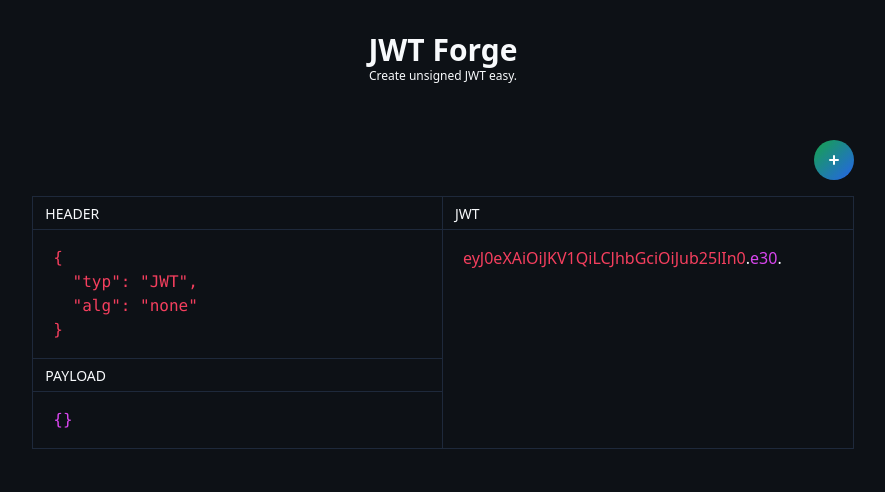
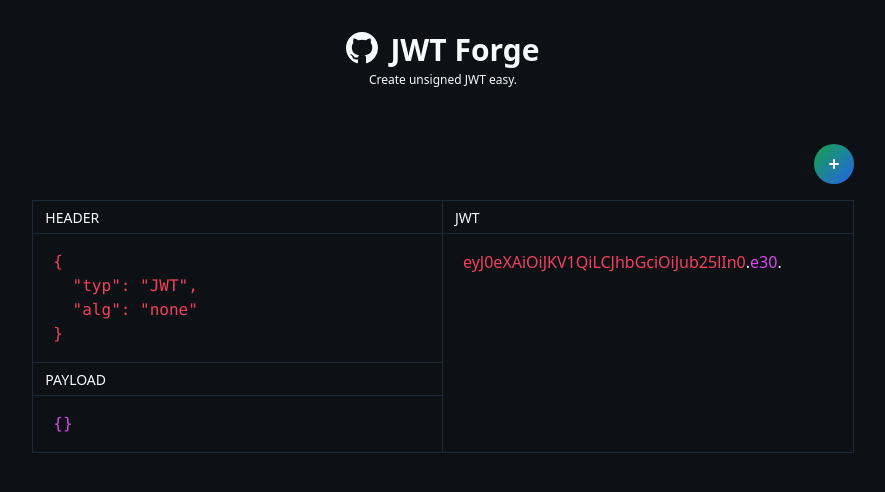
Before and after one commit to hoto/jwt-forge, a Next.js app: page / in a window 1280 px wide. Shown: the top 492 px of the page, without its empty margins (197-1082 px from the left). Built offline with nearby package versions, Linux system fonts and the light colour scheme.

Commit message:
Add GH logo

```diff
--- a/pages/index.tsx
+++ b/pages/index.tsx
@@ -55,10 +55,22 @@ export default function Home() {
       </Head>
 
       <main className="container mx-auto grid grid-cols-6 justify-items-center px-4 py-8 sm:w-full md:w-3/4 xl:w-2/3 2xl:w-1/2">
-        <h1 className="col-span-6  text-3xl font-bold ">JWT Forge</h1>
-        <h3 className="col-span-6 mb-10 text-xs font-light ">
-          Create unsigned JWT easy.
-        </h3>
+        <div className="col-span-6 mb-10  content-center items-center justify-items-center  ">
+          <div className="flex gap-1">
+            <svg
+              className="h-10"
+              fill="currentColor"
+              viewBox="0 0 20 20"
+              xmlns="http://www.w3.org/2000/svg"
+            >
+              <path d="M8 0C3.58 0 0 3.58 0 8c0 3.54 2.29 6.53 5.47 7.59.4.07.55-.17.55-.38 0-.19-.01-.82-.01-1.49-2.01.37-2.53-.49-2.69-.94-.09-.23-.48-.94-.82-1.13-.28-.15-.68-.52-.01-.53.63-.01 1.08.58 1.23.82.72 1.21 1.87.87 2.33.66.07-.52.28-.87.51-1.07-1.78-.2-3.64-.89-3.64-3.95 0-.87.31-1.59.82-2.15-.08-.2-.36-1.02.08-2.12 0 0 .67-.21 2.2.82.64-.18 1.32-.27 2-.27.68 0 1.36.09 2 .27 1.53-1.04 2.2-.82 2.2-.82.44 1.1.16 1.92.08 2.12.51.56.82 1.27.82 2.15 0 3.07-1.87 3.75-3.65 3.95.29.25.54.73.54 1.48 0 1.07-.01 1.93-.01 2.2 0 .21.15.46.55.38A8.013 8.013 0 0016 8c0-4.42-3.58-8-8-8z"></path>
+            </svg>
+            <h1 className="text-3xl font-bold ">JWT Forge</h1>
+          </div>
+          <h3 className="text-end text-xs font-light">
+            Create unsigned JWT easy.
+          </h3>
+        </div>
 
         <div className="col-span-6 w-full">
           <ParamsFields>
```
